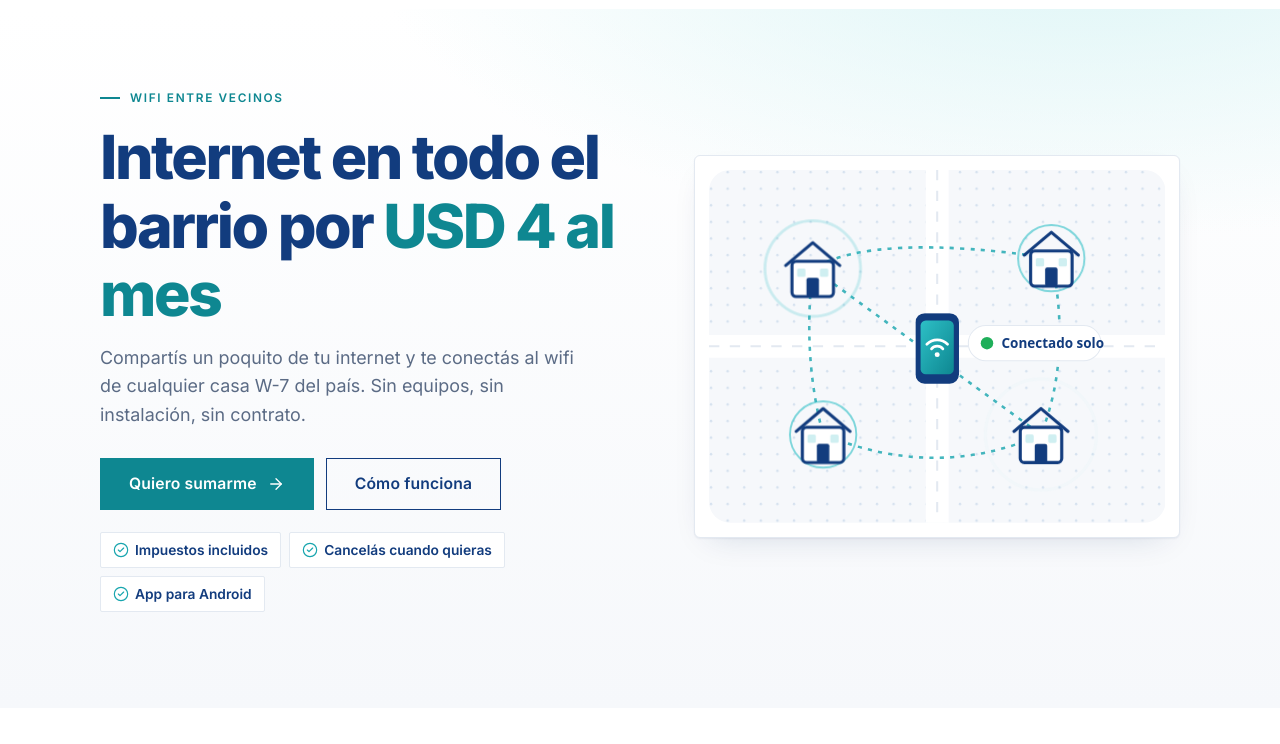
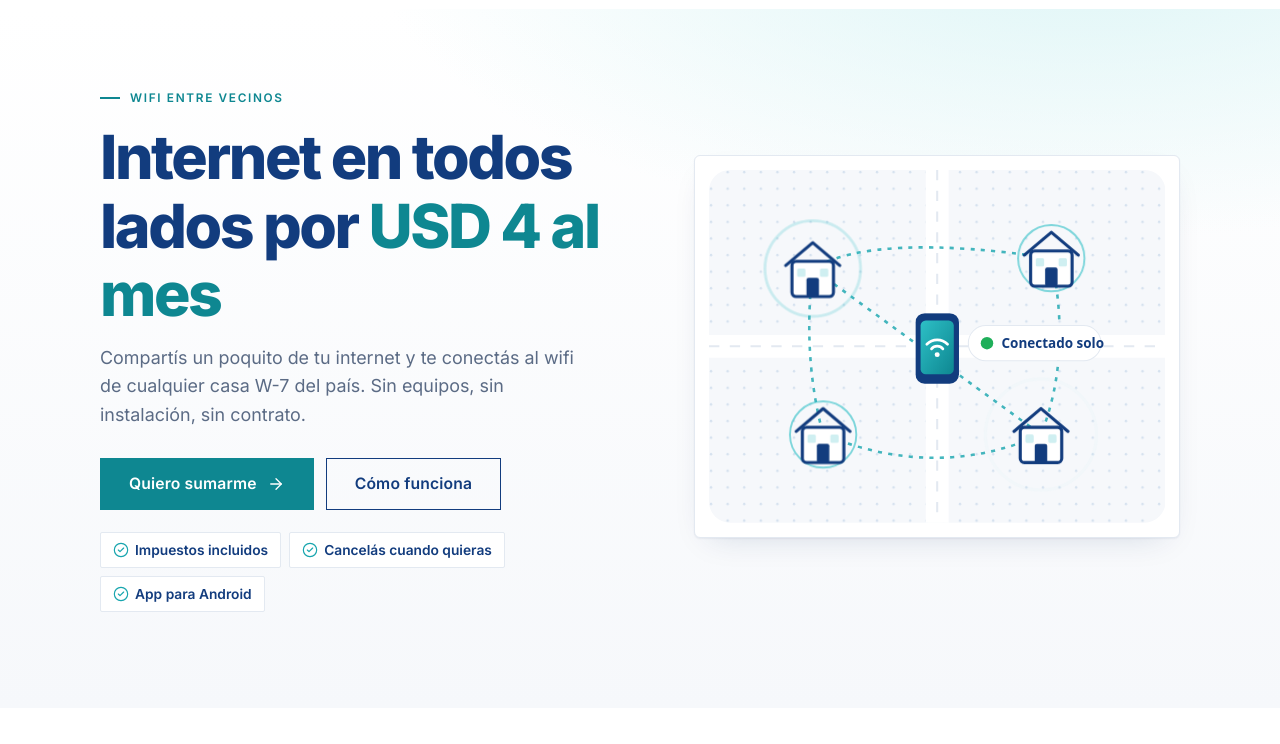
Before and after one commit to Guillemuhana/w7web-, a plain HTML site: page index.html in a window 1280 px wide. Shown: the part 56-800 px from the top of the page. Drawn offline with nearby package versions, Linux system fonts and the light colour scheme.

Commit message:
Título: internet en todos lados
Co-Authored-By: Claude Opus 5.5 <noreply@anthropic.com>

```diff
--- a/index.html
+++ b/index.html
@@ -3,7 +3,7 @@
 <head>
 <meta charset="UTF-8">
 <meta name="viewport" content="width=device-width, initial-scale=1">
-<title>W-7 · Internet en todo el barrio por USD 4 al mes</title>
+<title>W-7 · Internet en todos lados por USD 4 al mes</title>
 <meta name="description" content="W-7 es una red de wifi entre vecinos. Compartís una parte de tu internet y usás el wifi de cualquier casa W-7 del país. USD 4 por mes, sin equipos ni instalación.">
 <meta name="theme-color" content="#123C7E">
 <link rel="icon" href="/favicon.svg" type="image/svg+xml">
@@ -216,7 +216,7 @@ footer .logo{color:#fff}
   <div class="wrap hero-grid">
     <div>
       <span class="eyebrow">Wifi entre vecinos</span>
-      <h1>Internet en todo el barrio por <span>USD 4 al mes</span></h1>
+      <h1>Internet en todos lados por <span>USD 4 al mes</span></h1>
       <p>Compartís un poquito de tu internet y te conectás al wifi de cualquier casa W-7 del país. Sin equipos, sin instalación, sin contrato.</p>
       <div class="cta-row">
         <a href="#precio" class="btn btn-primary">Quiero sumarme<i data-lucide="arrow-right"></i></a>
```
